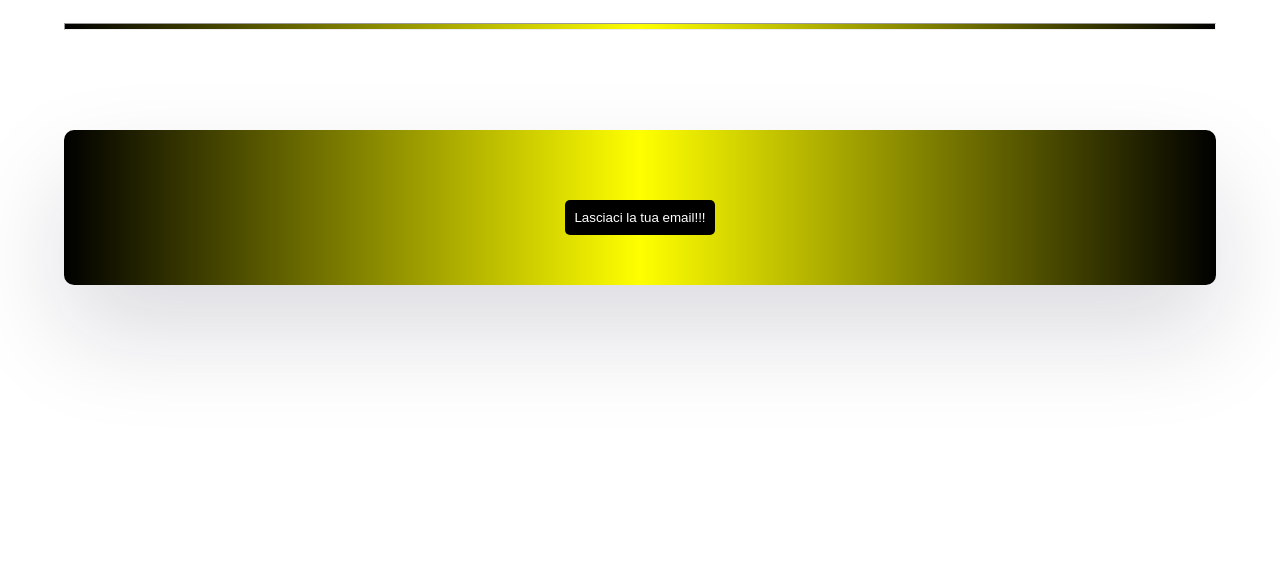
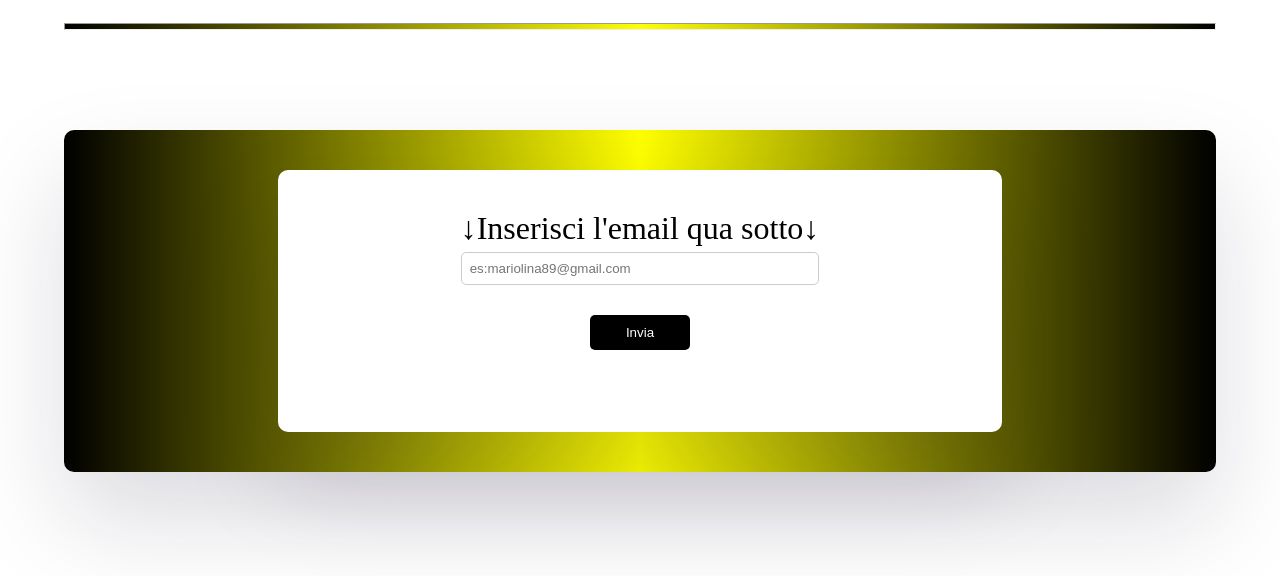
Before and after one commit to Marcottt777/Calcolatore-economia-ziendale, a plain HTML site: page index.html in a window 1280 px wide. Both pictures are taken after a click on the button "Lasciaci la tua email!!!". Shown: the part 224-800 px from the top of the page. Drawn offline with Linux system fonts and the light colour scheme.

Commit message:
index.html

```diff
--- a/index.html
+++ b/index.html
@@ -79,6 +79,19 @@
             </form>
         </div>
     </div>
+    <script>
+        function formappare(appare){
+            let c=document.getElementById("sparisce");
+            let b=document.getElementById("buttonone");
+            if (appare)
+            {
+                c.style.display="flex";
+                b.style.display="none";
+            }
+             else
+                c.style.display="none";
+        }
+    </script>
 </body>
 
 </html>
```
